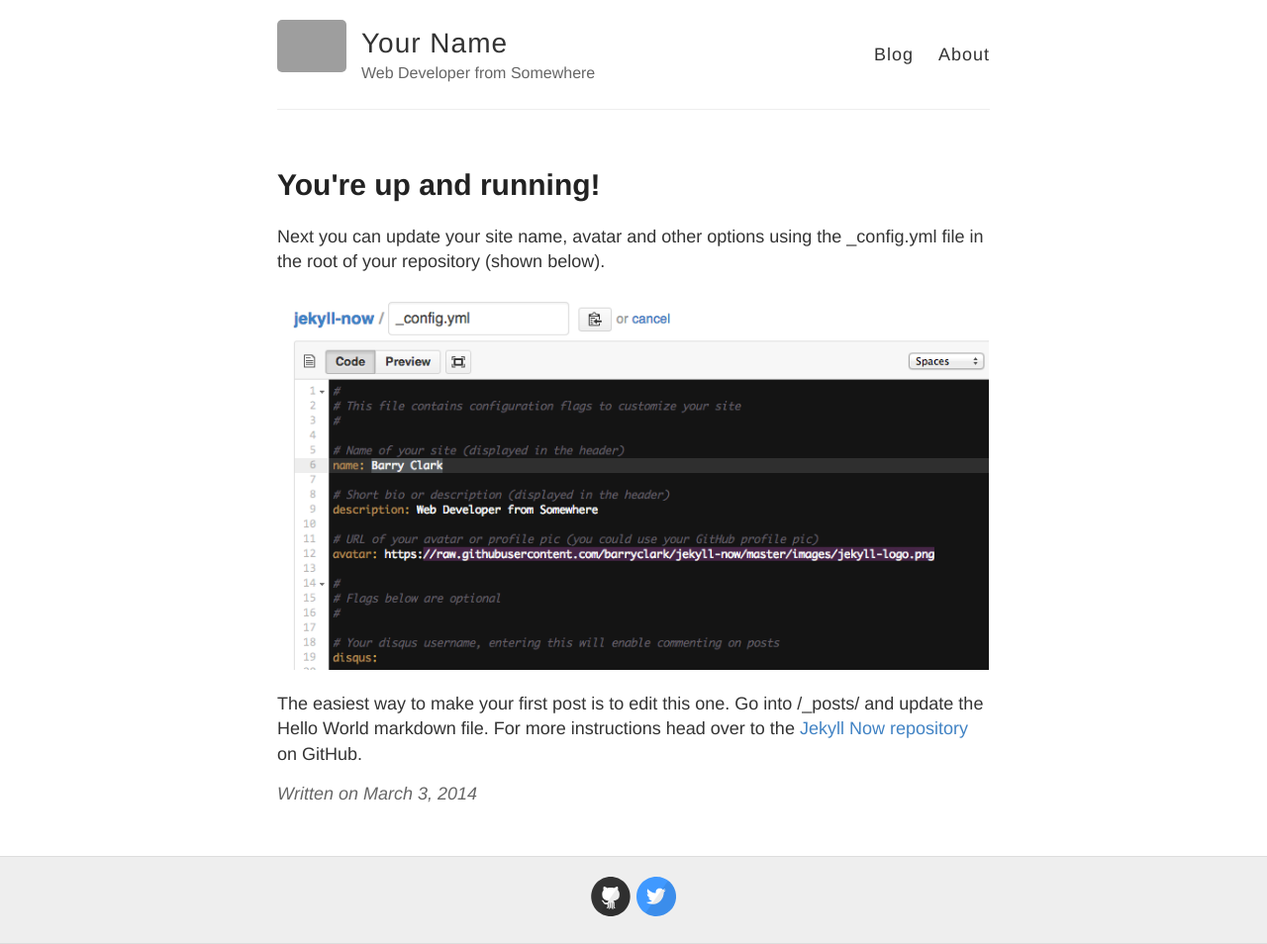
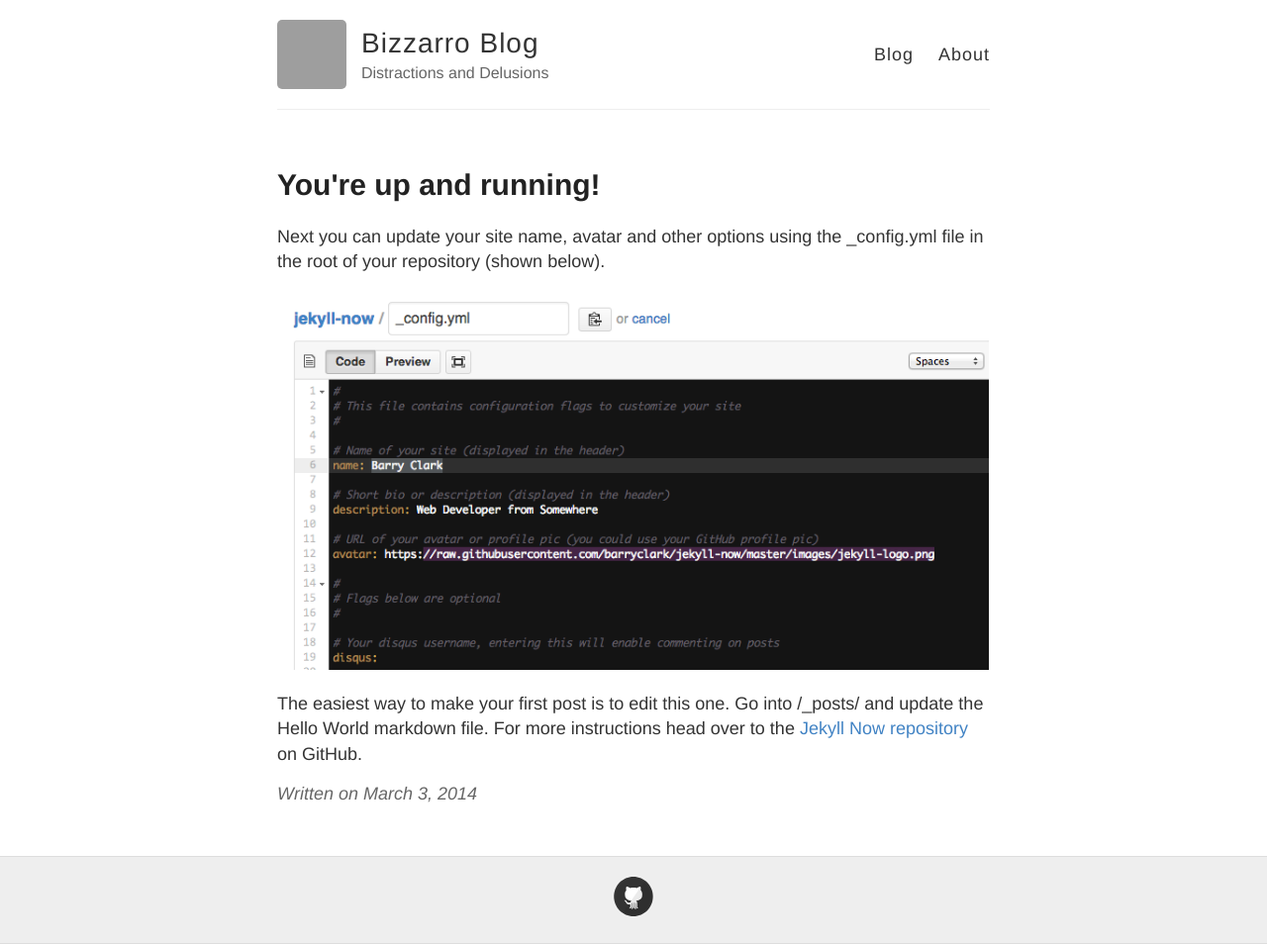
Before and after one commit to bbbizzarro/bbbizzarro.github.io, a Jekyll site: the page built from _posts/2014-3-3-Hello-World.md, in a window 1280 px wide. Shown: the whole page at 99% size. Built offline with Jekyll 4.4.1, drawn with Linux system fonts in a browser that asks for light colours; grey boxes are pictures that could not be loaded.

Commit message:
added info to config

```diff
--- a/_config.yml
+++ b/_config.yml
@@ -3,14 +3,13 @@
 #
 
 # Name of your site (displayed in the header)
-name: Your Name
+name: Bizzarro Blog
 
 # Short bio or description (displayed in the header)
-description: Web Developer from Somewhere
+description: Distractions and Delusions
 
 # URL of your avatar or profile pic (you could use your GitHub profile pic)
-avatar: https://raw.githubusercontent.com/barryclark/jekyll-now/master/images/jekyll-logo.png
-
+avatar: https://avatars1.githubusercontent.com/u/31811619?s=400&v=4
 #
 # Flags below are optional
 #
@@ -21,12 +20,12 @@ footer-links:
   email:
   facebook:
   flickr:
-  github: barryclark/jekyll-now
+  github: bbbizzarro
   instagram:
   linkedin:
   pinterest:
   rss: # just type anything here for a working RSS icon
-  twitter: jekyllrb
+  twitter:
   stackoverflow: # your stackoverflow profile, e.g. "users/50476/bart-kiers"
   youtube: # channel/<your_long_string> or user/<user-name>
   googleplus: # anything in your profile username that comes after plus.google.com/
@@ -41,7 +40,7 @@ google_analytics:
 
 # Your website URL (e.g. http://barryclark.github.io or http://www.barryclark.co)
 # Used for Sitemap.xml and your RSS feed
-url:
+url: http://bbbizzarro.github.io
 
 # If you're hosting your site at a Project repository on GitHub pages
 # (http://yourusername.github.io/repository-name)
```
